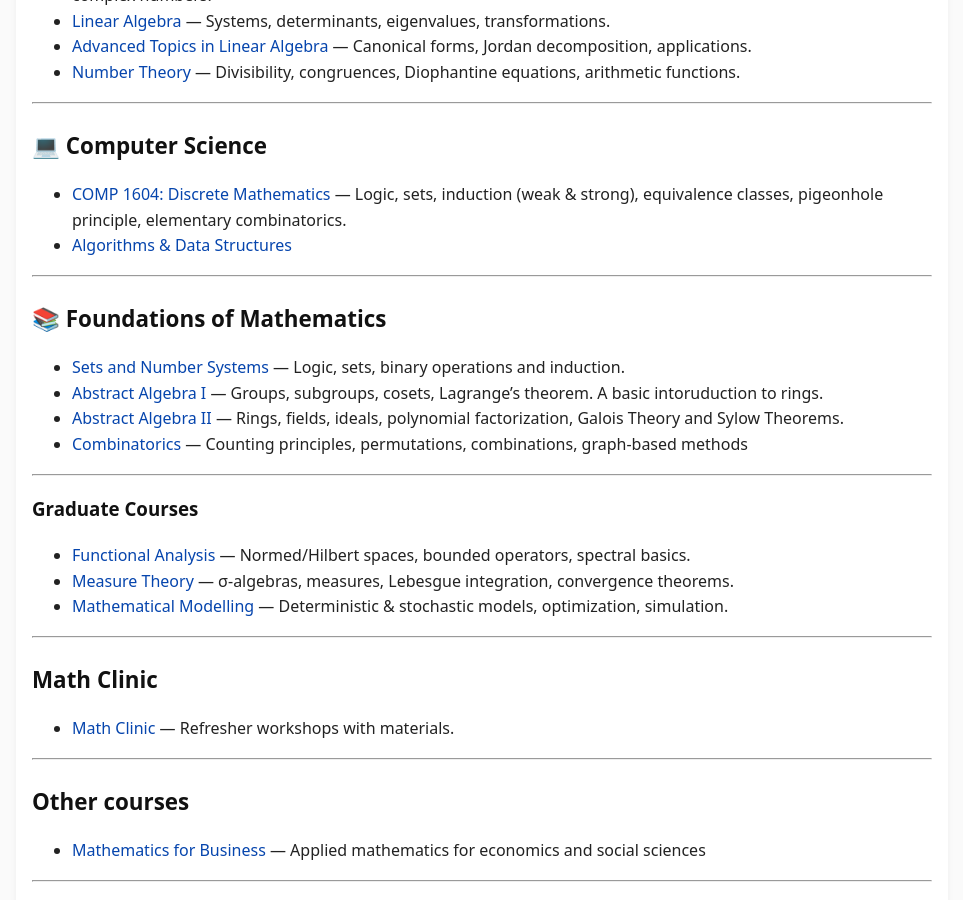
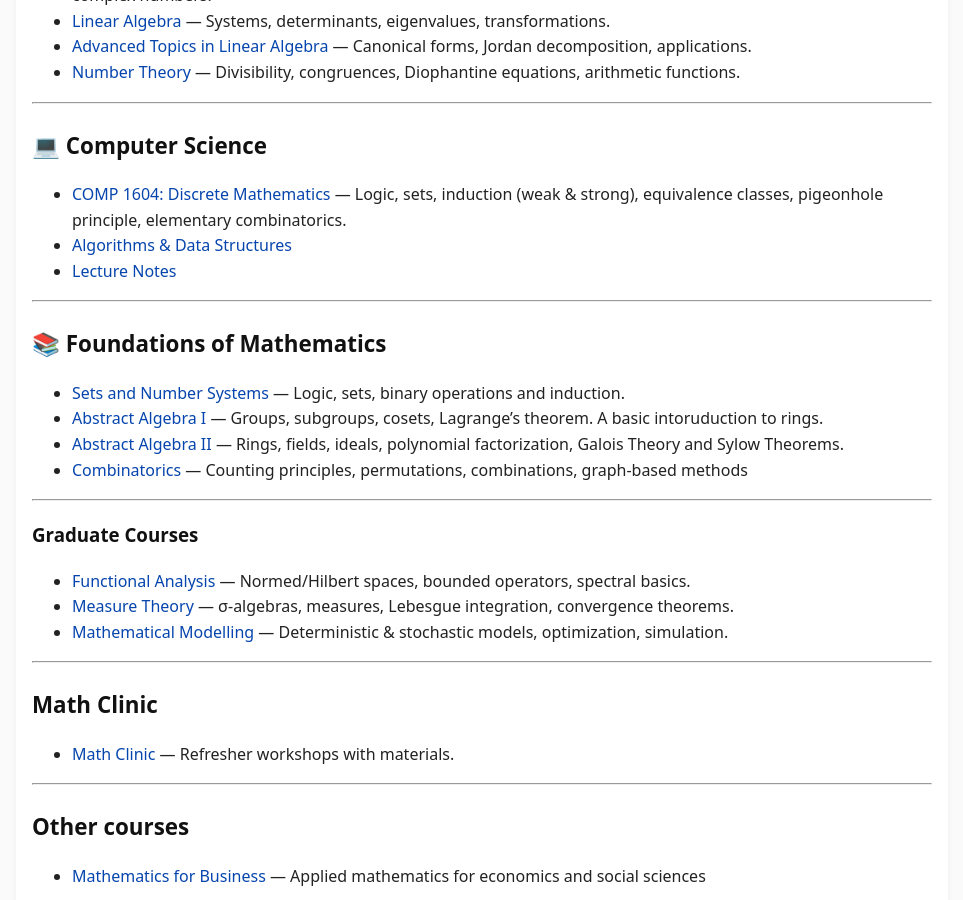
Before and after one commit to SaleemKamaludin/SaleemKamaludin.github.io, a Jekyll site: the page built from courses.md, in a window 1280 px wide and 900 px high, scrolled down 778 px. Shown: the whole window, without its empty margins (158-1121 px from the left). Built offline with Jekyll 4.4.1, drawn with Linux system fonts in a browser that asks for light colours.

Commit message:
Update courses.md

```diff
--- a/courses.md
+++ b/courses.md
@@ -38,6 +38,7 @@ Here you'll find organized links to course notes and resources. This hub will ex
 
 - [COMP 1604: Discrete Mathematics]({{ '/courses/comp1604/' | relative_url }}) — Logic, sets, induction (weak & strong), equivalence classes, pigeonhole principle, elementary combinatorics.
 - [Algorithms & Data Structures](/courses/)
+- [Lecture Notes]({{ '/courses/comp1604/lecture-notes/' | relative_url }})
 
 ---
 
```
